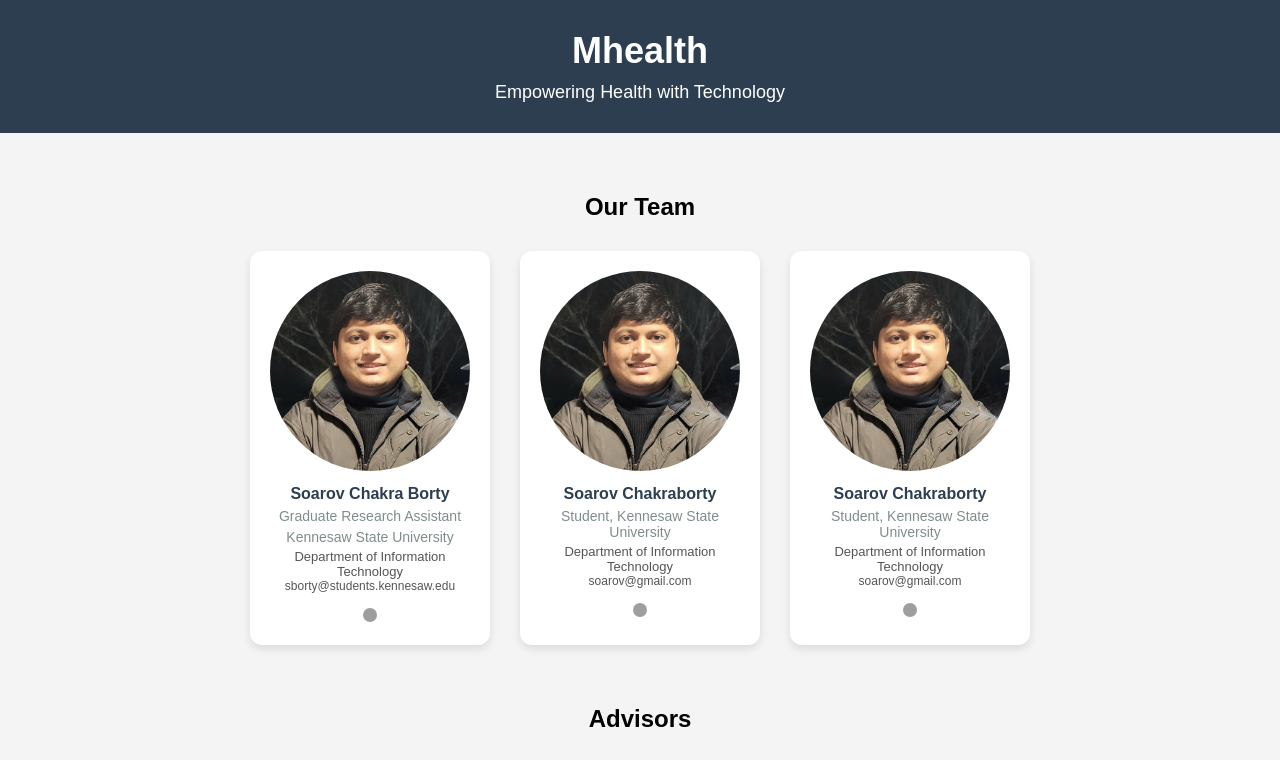
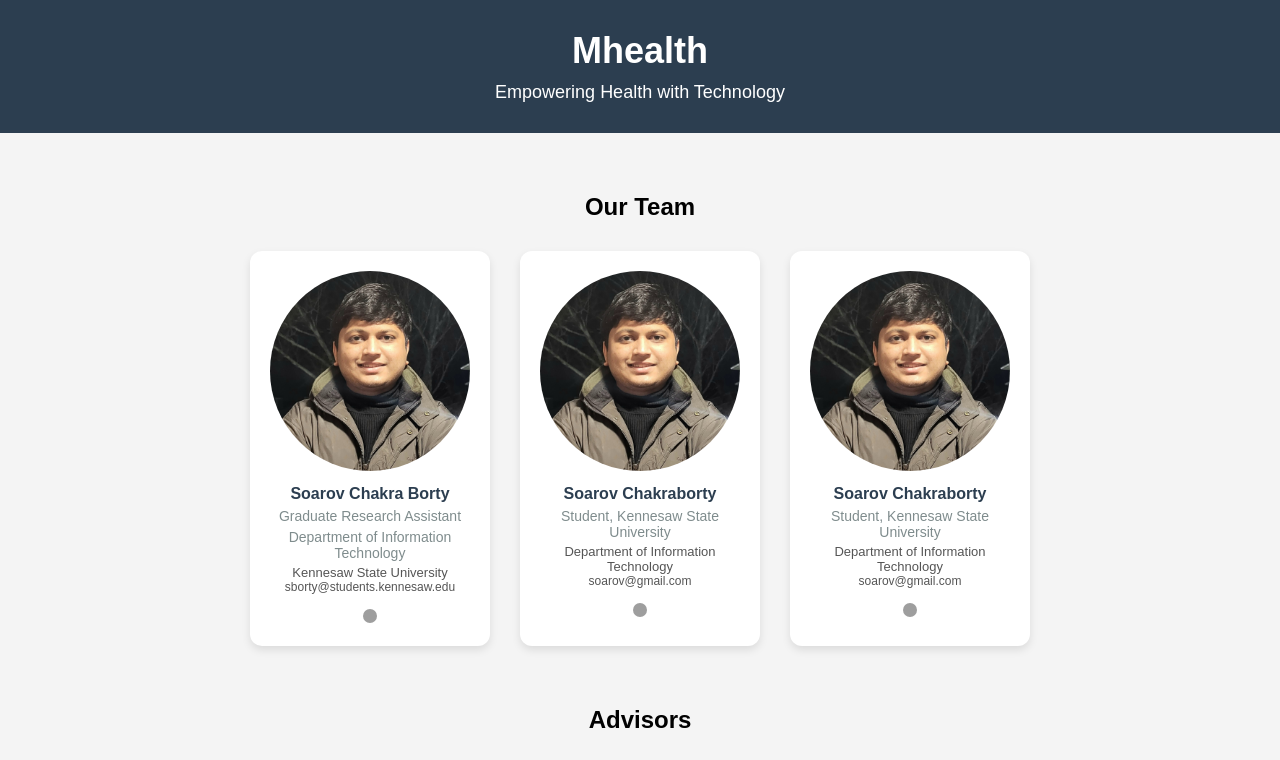
Before and after one commit to Dream-kid/mHealth, a plain HTML site: page index.html in a window 1280 px wide. Shown: the top 760 px of the page. Drawn offline with Linux system fonts and the light colour scheme; grey boxes are pictures that could not be loaded.

Commit message:
Update index.html

```diff
--- a/index.html
+++ b/index.html
@@ -154,9 +154,9 @@
         <img src="https://github.com/Dream-kid/mHealth/blob/main/picture/1st.jpg?raw=true" alt="Soarov Chakraborty">
         <div class="name">Soarov Chakra Borty</div>
         <div class="role">Graduate Research Assistant</div>
-         <div class="role">Kennesaw State University</div>
+         <div class="role">Department of Information Technology</div>
         <div class="extra-info">
-          Department of Information Technology
+          Kennesaw State University
           <div class="email">sborty@students.kennesaw.edu</div><br>
           <a class="linkedin-icon" href="https://www.linkedin.com/in/soarovchakraborty/" target="_blank">
             <img src="https://cdn-icons-png.flaticon.com/512/174/174857.png" alt="LinkedIn">
```
